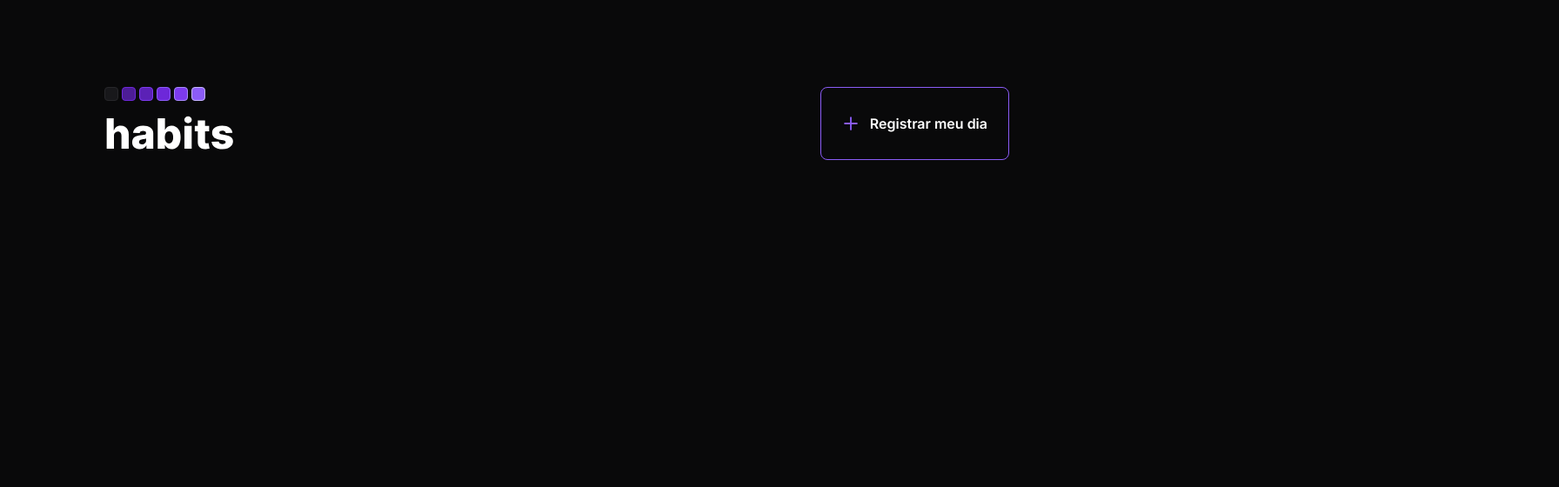
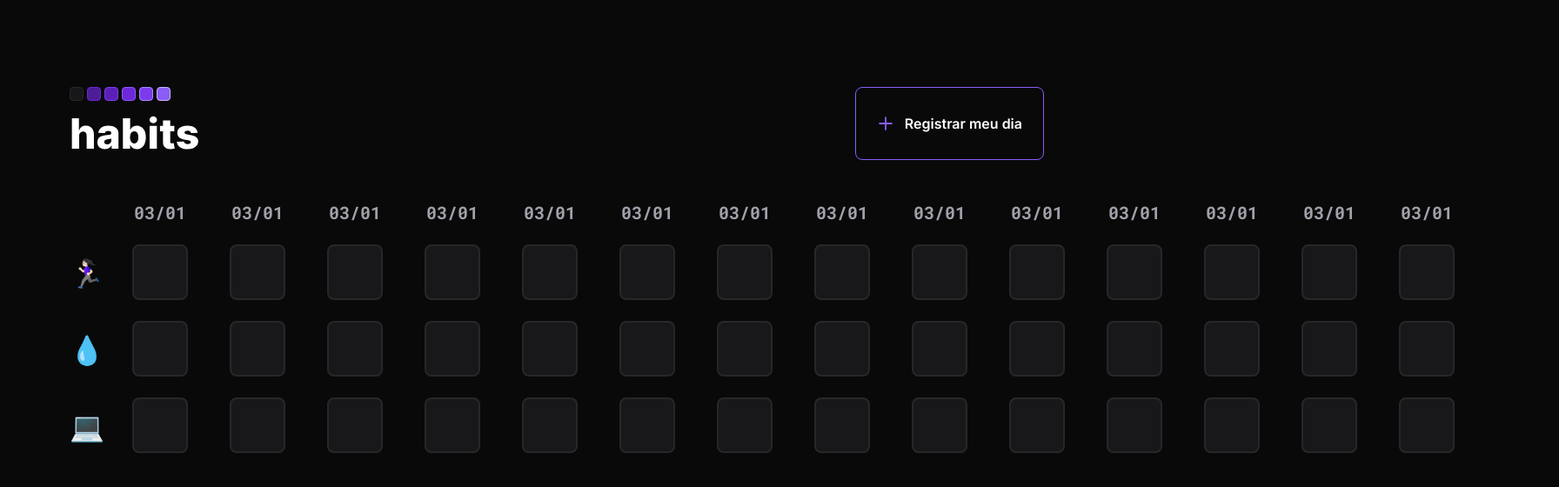
Before and after one commit to barbaraishioka/nlw-setup-explorer, a plain HTML site: page index.html in a window 1280 px wide. Shown: the whole page at 87% size, 1792 px wide, since content can reach past the window. Drawn offline with Linux system fonts and the light colour scheme.

Commit message:
edit html and add styles

```diff
--- a/index.html
+++ b/index.html
@@ -17,7 +17,115 @@
           Registrar meu dia
         </button>
       </header>
-      <main></main>
+      <main>
+        <form>
+          <section class="habits">
+            <div class="habit">🏃🏻‍♀️</div>
+            <div class="habit">💧</div>
+            <div class="habit">💻</div>
+          </section>
+
+          <section class="days">
+            <div class="day">
+              <div>03/01</div>
+              <input type="checkbox" name="run" />
+              <input type="checkbox" name="water" />
+              <input type="checkbox" name="study" />
+            </div>
+
+            <div class="day">
+              <div>03/01</div>
+              <input type="checkbox" name="run" />
+              <input type="checkbox" name="water" />
+              <input type="checkbox" name="study" />
+            </div>
+
+            <div class="day">
+              <div>03/01</div>
+              <input type="checkbox" name="run" />
+              <input type="checkbox" name="water" />
+              <input type="checkbox" name="study" />
+            </div>
+
+            <div class="day">
+              <div>03/01</div>
+              <input type="checkbox" name="run" />
+              <input type="checkbox" name="water" />
+              <input type="checkbox" name="study" />
+            </div>
+
+            <div class="day">
+              <div>03/01</div>
+              <input type="checkbox" name="run" />
+              <input type="checkbox" name="water" />
+              <input type="checkbox" name="study" />
+            </div>
+
+            <div class="day">
+              <div>03/01</div>
+              <input type="checkbox" name="run" />
+              <input type="checkbox" name="water" />
+              <input type="checkbox" name="study" />
+            </div>
+
+            <div class="day">
+              <div>03/01</div>
+              <input type="checkbox" name="run" />
+              <input type="checkbox" name="water" />
+              <input type="checkbox" name="study" />
+            </div>
+
+            <div class="day">
+              <div>03/01</div>
+              <input type="checkbox" name="run" />
+              <input type="checkbox" name="water" />
+              <input type="checkbox" name="study" />
+            </div>
+
+            <div class="day">
+              <div>03/01</div>
+              <input type="checkbox" name="run" />
+              <input type="checkbox" name="water" />
+              <input type="checkbox" name="study" />
+            </div>
+
+            <div class="day">
+              <div>03/01</div>
+              <input type="checkbox" name="run" />
+              <input type="checkbox" name="water" />
+              <input type="checkbox" name="study" />
+            </div>
+
+            <div class="day">
+              <div>03/01</div>
+              <input type="checkbox" name="run" />
+              <input type="checkbox" name="water" />
+              <input type="checkbox" name="study" />
+            </div>
+
+            <div class="day">
+              <div>03/01</div>
+              <input type="checkbox" name="run" />
+              <input type="checkbox" name="water" />
+              <input type="checkbox" name="study" />
+            </div>
+
+            <div class="day">
+              <div>03/01</div>
+              <input type="checkbox" name="run" />
+              <input type="checkbox" name="water" />
+              <input type="checkbox" name="study" />
+            </div>
+
+            <div class="day">
+              <div>03/01</div>
+              <input type="checkbox" name="run" />
+              <input type="checkbox" name="water" />
+              <input type="checkbox" name="study" />
+            </div>
+          </section>
+        </form>
+      </main>
     </div>
   </body>
 </html>
--- a/styles.css
+++ b/styles.css
@@ -1,28 +1,35 @@
 @import url("https://fonts.googleapis.com/css2?family=Inter:wght@600&display=swap");
+@import url("https://fonts.googleapis.com/css2?family=Roboto+Mono:wght@700&display=swap");
 
 * {
   margin: 0;
   padding: 0;
   box-sizing: border-box;
+  font-family: "Roboto Mono", monospace;
 }
 
 :root {
   --primary-color: #8b5cf6;
-  --text-color: #fff;
+  --btn-text-color: #fff;
+  --date-text-color: #a1a1aa;
   --body-bg-color: #09090a;
+
+  --checked-border-color: #a78bfa;
+  --checked-bg-color: #8b5cf6;
+
+  --unchecked-border-color: #27272a;
+  --unchecked-bg-color: #18181b;
 }
 
 body {
   background-color: var(--body-bg-color);
-  color: var(--text-color);
 }
 
 #container {
-  padding-left: 120px;
+  padding-inline: 80px;
 }
 
 header {
-  padding-right: 120px;
   margin-top: 100px;
   margin-bottom: 48px;
   display: flex;
@@ -31,15 +38,15 @@ header {
 }
 
 header button {
-  padding: 16px 24px;
+  padding-inline: 24px;
   border: 1px solid var(--primary-color);
   background-color: transparent;
   border-radius: 8px;
   font-family: "Inter", sans-serif;
-  color: var(--text-color);
+  color: var(--btn-text-color);
   font-weight: 600;
   font-size: 16px;
-  line-height: 125%;
+  line-height: 100%;
   cursor: pointer;
   display: flex;
   justify-content: center;
@@ -48,7 +55,59 @@ header button {
   text-align: center;
 }
 
-main {
-  display: grid;
-  place-items: center;
+form {
+  width: max-content;
+  height: max-content;
+  color: var(--date-text-color);
+  font-weight: 700;
+  font-size: 20px;
+  line-height: 125%;
+  text-align: center;
+  display: flex;
+  padding-right: 120px;
 }
+
+form .habits {
+  display: flex;
+  flex-direction: column;
+  gap: 24px;
+  margin-top: 50px;
+}
+
+form .habits .habit {
+  width: 40px;
+  height: 64px;
+  font-weight: 700;
+  font-size: 32px;
+  line-height: 64px;
+  display: flex;
+  justify-content: center;
+  align-items: center;
+}
+
+form .days {
+  display: flex;
+  margin-left: 32px;
+  gap: 48px;
+}
+
+form .days .day {
+  display: flex;
+  flex-direction: column;
+  gap: 24px;
+}
+
+form input {
+  appearance: none;
+  -webkit-appearance: none;
+  width: 64px;
+  height: 64px;
+  border-radius: 8px;
+  border: 2px solid var(--unchecked-border-color);
+  background: var(--unchecked-bg-color);
+}
+
+form input:checked {
+  background: var(--checked-bg-color);
+  border-color: var(--checked-border-color);
+}
```
